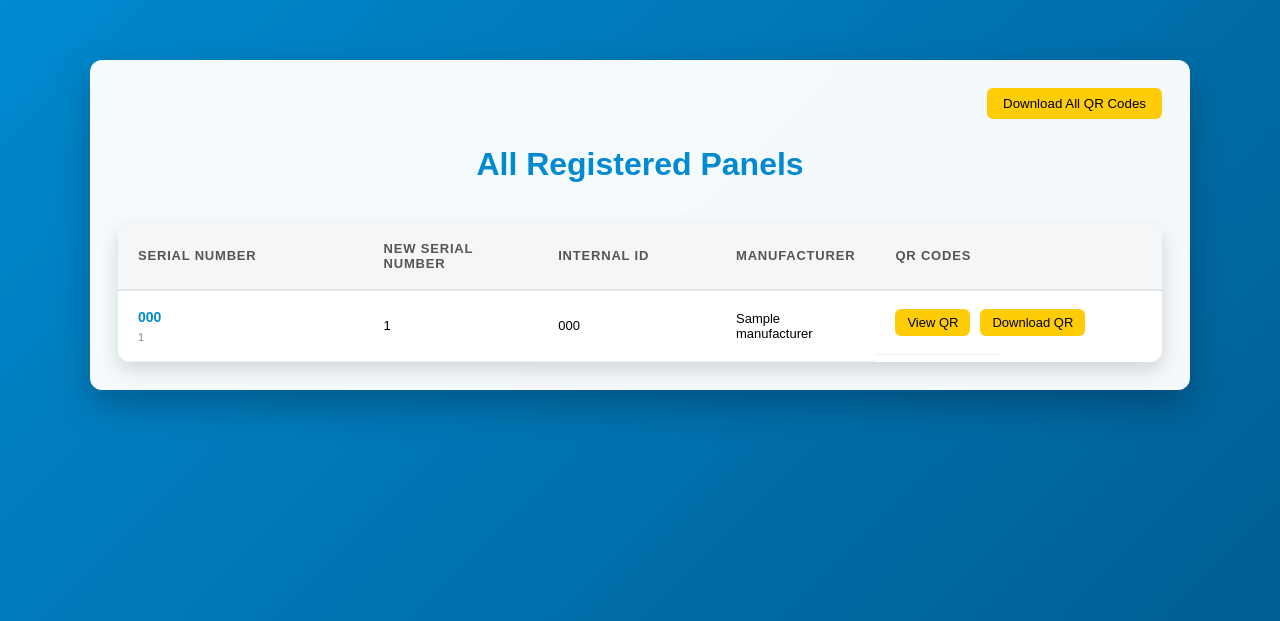
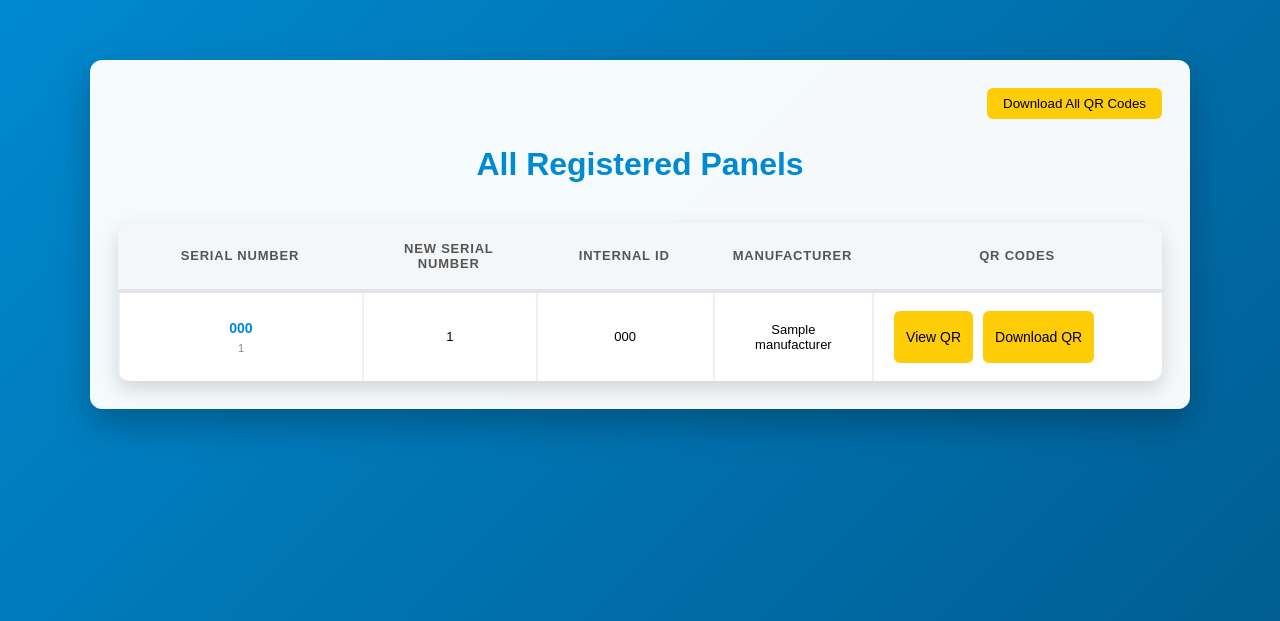
Before and after one commit to Dewalt-Eng/Solar-Panel-Lookup-App, a FastAPI app: template app/templates/items_list.html in a window 1280 px wide. Shown: the part 51-672 px from the top of the page. Run offline with FastAPI, Linux system fonts and the light colour scheme; the template is opened without the code that fills it: most values are stand-ins (such as "Sample title", 1, 10 or a date in 2020); parts of the project's set-up code (start-up, migrations or seed data) failed here and were passed over.

Commit message:
Published Build 1.0

```diff
--- a/app/static/style.css
+++ b/app/static/style.css
@@ -168,20 +168,21 @@ input[type="file"] {
 
 .items-table th {
     padding: 18px 20px;
-    text-align: left;
+    text-align: center;
     font-size: 13px;
     font-weight: 600;
     text-transform: uppercase;
     letter-spacing: 0.8px;
     color: #555;
-    border-bottom: 2px solid #e2e6ea;
+    border-bottom: 4px solid #e2e6ea;
 }
 
 .items-table td {
     padding: 18px 20px;
     font-size: 13px;
-    border-bottom: 1px solid #eef1f4;
-    text-align: left;
+    /* border-bottom: 2px solid #eef1f4; */
+    border-left: 2px solid #eef1f4;
+    text-align: center;
 }
 
 .items-table tbody tr:hover {
@@ -197,8 +198,8 @@ input[type="file"] {
 }
 
 .table-btn {
-    padding: 6px 12px;
-    font-size: 13px;
+    padding: 18px 12px;
+    font-size: 14px;
 }
 
 .qr-cell,
```
